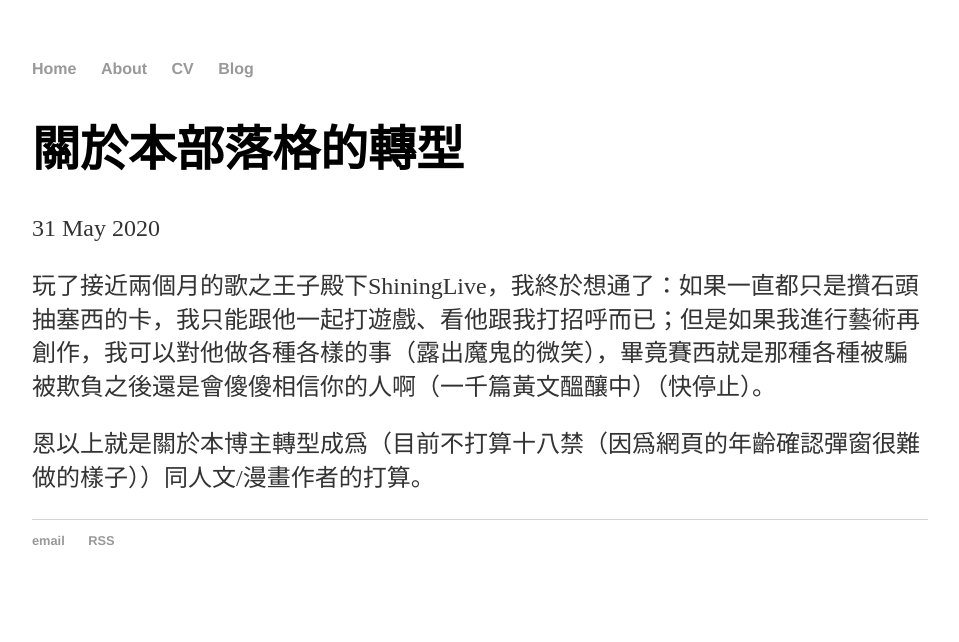
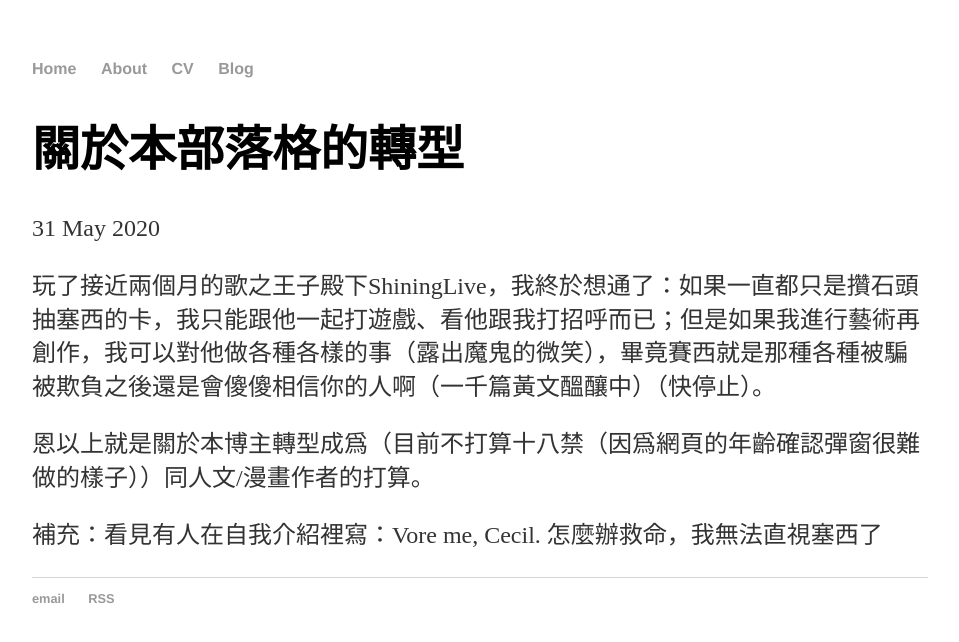
Before and after one commit to Ekove/ekove.github.io, a Jekyll site: the page built from _posts/2020-5-31-Utapri_Cesshi.md, in a window 1280 px wide. Shown: the top 642 px of the page, without its empty margins (160-1119 px from the left). Built offline with Jekyll 4.4.1, drawn with Linux system fonts in a browser that asks for light colours.

Commit message:
Update 2020-5-31-Utapri_Cesshi.md

```diff
--- a/_posts/2020-5-31-Utapri_Cesshi.md
+++ b/_posts/2020-5-31-Utapri_Cesshi.md
@@ -7,3 +7,5 @@ date: 2020-05-31
 創作，我可以對他做各種各樣的事（露出魔鬼的微笑），畢竟賽西就是那種各種被騙被欺負之後還是會傻傻相信你的人啊（一千篇黃文醞釀中）（快停止）。
 
 恩以上就是關於本博主轉型成爲（目前不打算十八禁（因爲網頁的年齡確認彈窗很難做的樣子））同人文/漫畫作者的打算。
+
+補充：看見有人在自我介紹裡寫：Vore me, Cecil. 怎麼辦救命，我無法直視塞西了
```
